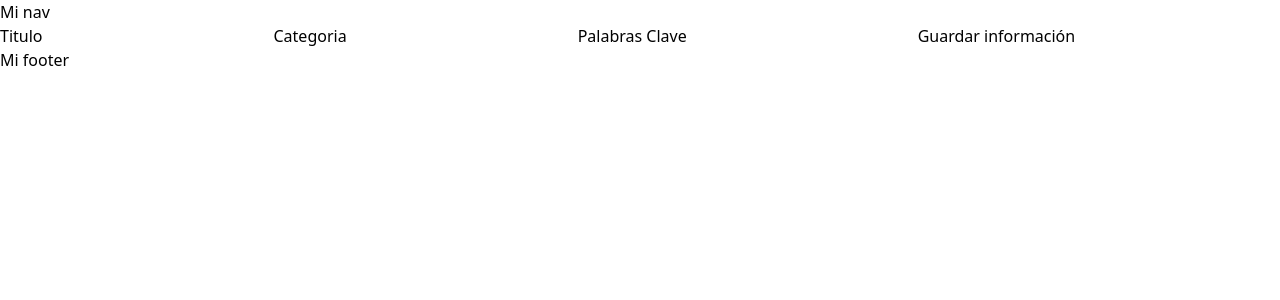
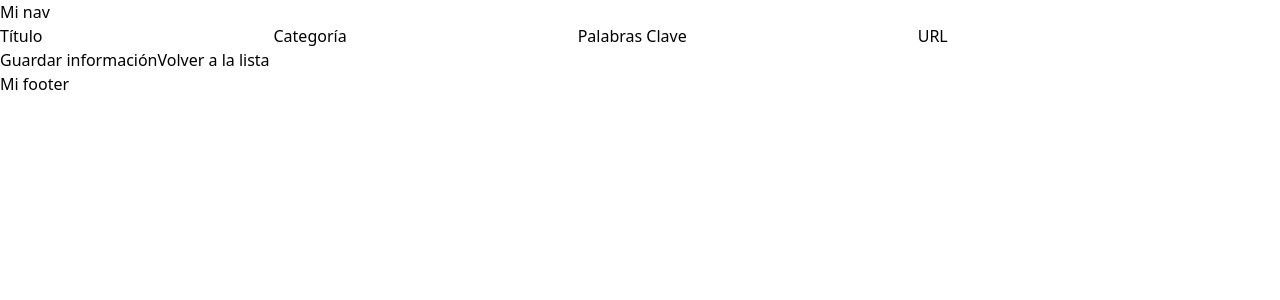
Before and after one commit to jfigueira87/Memerium, a React (Vite) app: page /editmeme in a window 1280 px wide. Shown: the top 300 px of the page. Built offline with nearby package versions, Linux system fonts and the light colour scheme.

Commit message:
Add: add code to update

```diff
--- a/src/pages/EditMeme.jsx
+++ b/src/pages/EditMeme.jsx
@@ -1,53 +1,119 @@
+// import React from 'react';
+// import { useForm } from 'react-hook-form';
+// import { useNavigate } from 'react-router-dom';
+// import { updateMeme } from './api';
+
+// function App() {
+//   const { register, handleSubmit, formState: { errors } } = useForm();
+//   const navigate = useNavigate();
+
+//   const onSubmit = async (data) => {
+//     const id = 1;
+//     try {
+//       const updatedMeme = await updateMeme(id, data);
+//       console.log('Meme actualizado:', updatedMeme);
+
+
+//       navigate('/home');
+//     } catch (error) {
+//       alert('Error al actualizar el meme');
+//     }
+//   };
+
+//   return (
+//     <div className="flex justify-center bg-[#1E4F64]">
+//       <form className="flex flex-col justify-center" onSubmit={handleSubmit(onSubmit)}>
+//         <label htmlFor="titulo" className="text-white">Titulo</label>
+//         <input className="bg-white-500 w-40"
+//           type="text"
+//           id="titulo"
+//           {...register("titulo", { required: true })}
+//         />
+//         {errors.titulo && <span>Espacio requerido</span>}
+
+//         <label htmlFor="categoria" className="text-white">Categoria</label>
+//         <input className="bg-white-500 w-40"
+//           type="text"
+//           id="categoria"
+//           {...register("categoria", { required: true })}
+//         />
+//         {errors.categoria && <span>Espacio requerido</span>}
+
+//         <label htmlFor="palabrasClave" className="text-white">Palabras Clave</label>
+//         <input className="bg-white-500 w-40"
+//           type="text"
+//           id="palabrasClave"
+//           {...register("palabrasClave", { required: true })}
+//         />
+//         {errors.palabrasClave && <span>Espacio requerido</span>}
+
+//         <button type="submit" className="text-white">Guardar información</button>
+//       </form>
+//     </div>
+//   );
+// }
 import React from 'react';
 import { useForm } from 'react-hook-form';
-import { useNavigate } from 'react-router-dom';
+import { useNavigate, useParams } from 'react-router-dom';
 import { updateMeme } from './api';
 
 function App() {
   const { register, handleSubmit, formState: { errors } } = useForm();
   const navigate = useNavigate();
+  const { id } = useParams(); // Obtener el ID de los parámetros de la URL
 
   const onSubmit = async (data) => {
-    const id = 1;
     try {
       const updatedMeme = await updateMeme(id, data);
       console.log('Meme actualizado:', updatedMeme);
-
-
       navigate('/home');
     } catch (error) {
-      alert('Error al actualizar el meme');
+      console.error('Error al actualizar el meme:', error);
+      alert('Error al actualizar el meme. Por favor, inténtalo de nuevo.');
     }
   };
 
   return (
-    <div className="flex justify-center bg-[#1E4F64]">
-      <form className="flex flex-col justify-center" onSubmit={handleSubmit(onSubmit)}>
-        <label htmlFor="titulo" className="text-white">Titulo</label>
-        <input className="bg-white-500 w-40"
+    <div className="flex items-center justify-center min-h-screen bg-[#1E4F64]">
+      <form className="flex flex-col justify-center p-6 bg-white rounded shadow-md w-full max-w-md" onSubmit={handleSubmit(onSubmit)}>
+        <label htmlFor="titulo" className="text-gray-700">Título</label>
+        <input className="bg-gray-200 p-2 rounded mb-2"
           type="text"
           id="titulo"
+          aria-invalid={errors.titulo ? "true" : "false"}
           {...register("titulo", { required: true })}
         />
-        {errors.titulo && <span>Espacio requerido</span>}
+        {errors.titulo && <span className="text-red-500">Espacio requerido</span>}
 
-        <label htmlFor="categoria" className="text-white">Categoria</label>
-        <input className="bg-white-500 w-40"
+        <label htmlFor="categoria" className="text-gray-700">Categoría</label>
+        <input className="bg-gray-200 p-2 rounded mb-2"
           type="text"
           id="categoria"
+          aria-invalid={errors.categoria ? "true" : "false"}
           {...register("categoria", { required: true })}
         />
-        {errors.categoria && <span>Espacio requerido</span>}
+        {errors.categoria && <span className="text-red-500">Espacio requerido</span>}
 
-        <label htmlFor="palabrasClave" className="text-white">Palabras Clave</label>
-        <input className="bg-white-500 w-40"
+        <label htmlFor="palabrasClave" className="text-gray-700">Palabras Clave</label>
+        <input className="bg-gray-200 p-2 rounded mb-2"
           type="text"
           id="palabrasClave"
+          aria-invalid={errors.palabrasClave ? "true" : "false"}
           {...register("palabrasClave", { required: true })}
         />
-        {errors.palabrasClave && <span>Espacio requerido</span>}
+        {errors.palabrasClave && <span className="text-red-500">Espacio requerido</span>}
 
-        <button type="submit" className="text-white">Guardar información</button>
+        <label htmlFor="url" className="text-gray-700">URL</label>
+        <input className="bg-gray-200 p-2 rounded mb-2"
+          type="url"
+          id="url"
+          aria-invalid={errors.url ? "true" : "false"}
+          {...register("url", { required: true })}
+        />
+        {errors.url && <span className="text-red-500">Espacio requerido</span>}
+
+        <button type="submit" className="bg-blue-500 text-white p-2 rounded mb-2">Guardar información</button>
+        <button type="button" className="bg-gray-500 text-white p-2 rounded" onClick={() => navigate('/lista')}>Volver a la lista</button>
       </form>
     </div>
   );
```
